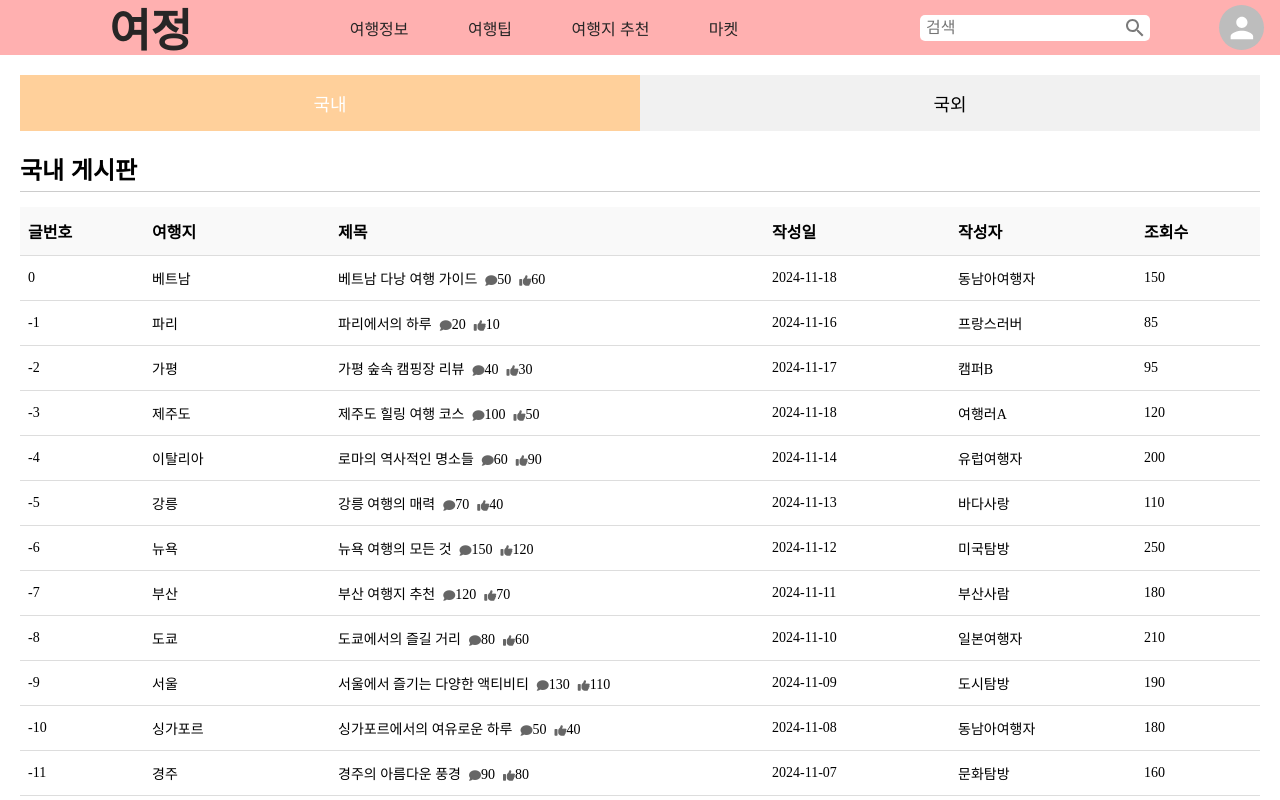
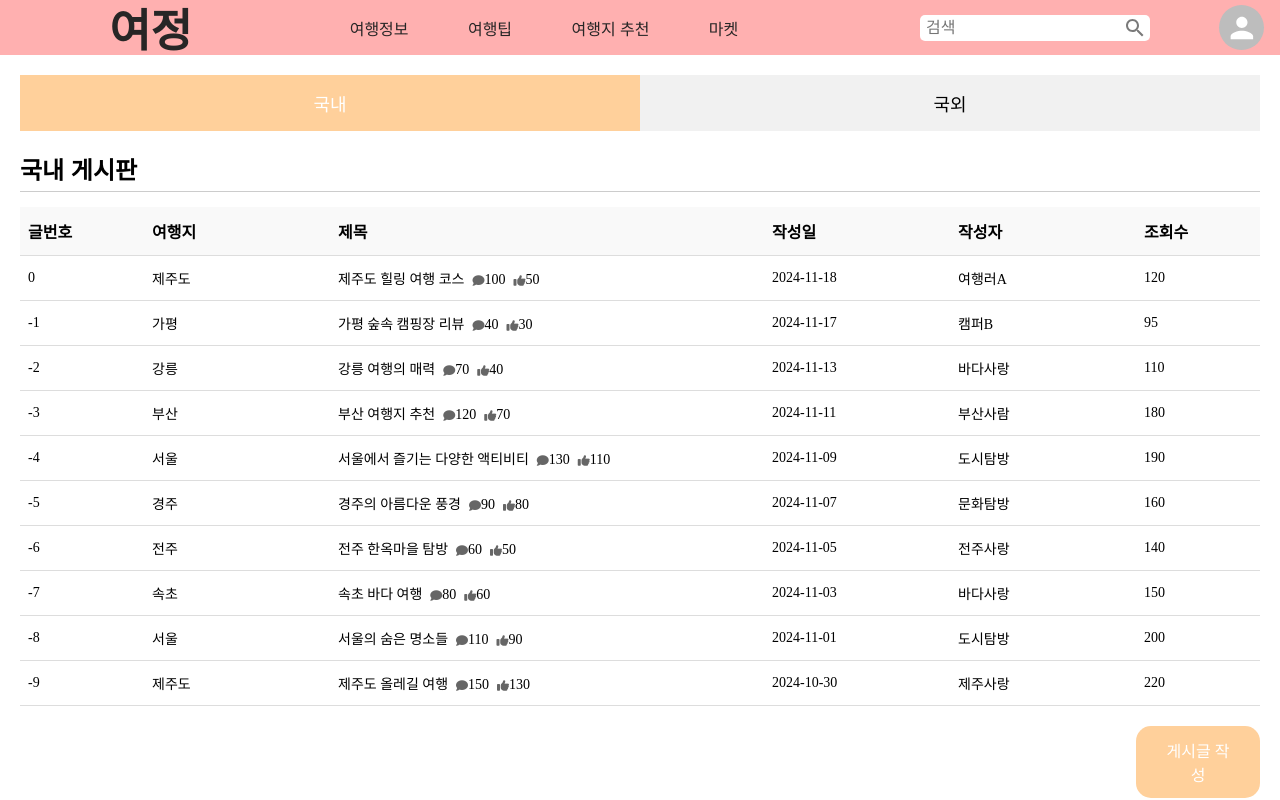
Before and after one commit to do3642/sharetravel-react, a React (Create React App) app: page /travel-board in a window 1280 px wide. Shown: the top 800 px of the page. Built offline with nearby package versions, Linux system fonts and the light colour scheme; a web font is replaced by a local one.

Commit message:
Update: 임시데이터로 가상적용

```diff
--- a/src/components/TravelBoard.js
+++ b/src/components/TravelBoard.js
@@ -84,6 +84,17 @@ function TravelBoard() {
     }
   };
 
+
+
+
+
+
+  // 임시 데이터로 필터링
+   // 선택된 카테고리에 따라 게시글 필터링
+   const filteredPosts = allPosts
+   .filter((post) => post.category === selectedCategory) // 국내/국외 필터
+   .sort((a, b) => new Date(b.date) - new Date(a.date)); // 최신순 정렬
+
   return (
     <section className="travel-board">
       {/* 카테고리 버튼 */}
@@ -122,7 +133,7 @@ function TravelBoard() {
         </thead>
         <tbody>
           {/* {posts.map((post, index) => ( */}
-          {allPosts.map((post, index) => {
+          {filteredPosts.map((post, index) => {
           const isNewPost = new Date(post.date).toDateString() === new Date().toDateString(); // 오늘 날짜와 비교
 
           return (
```
